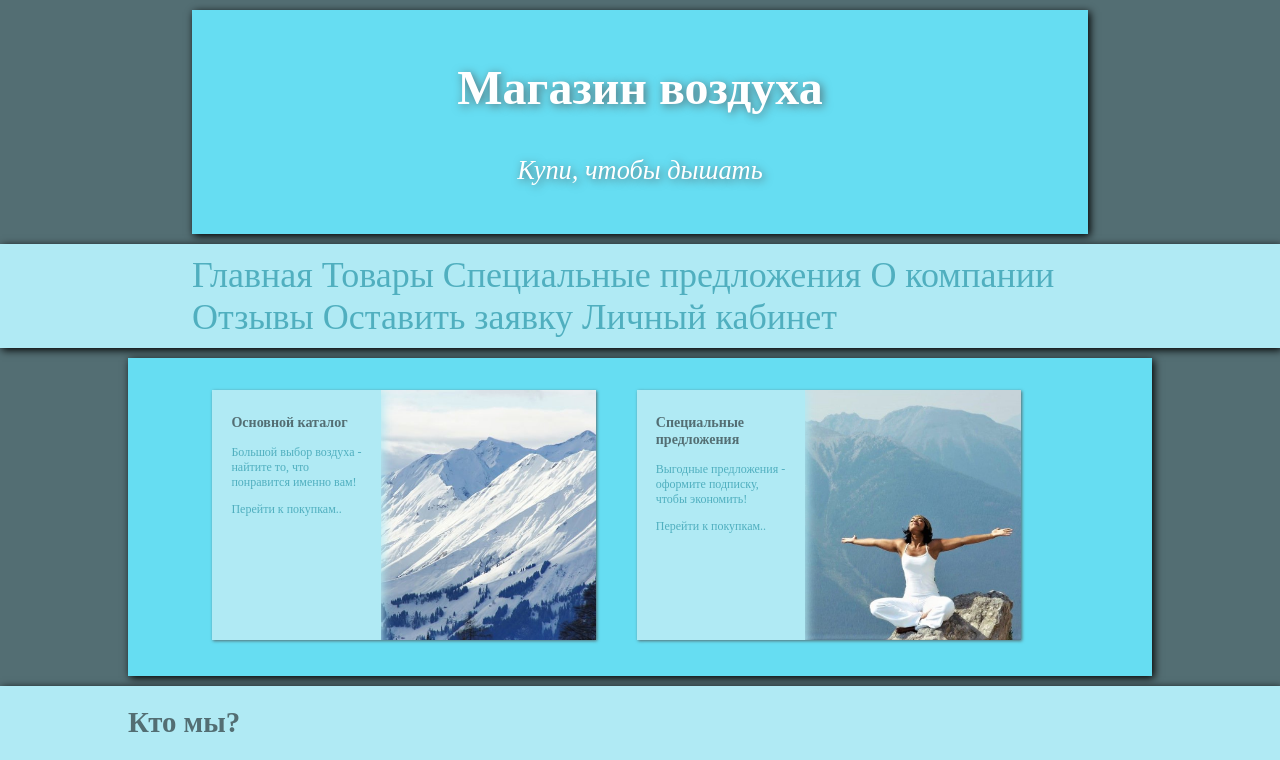
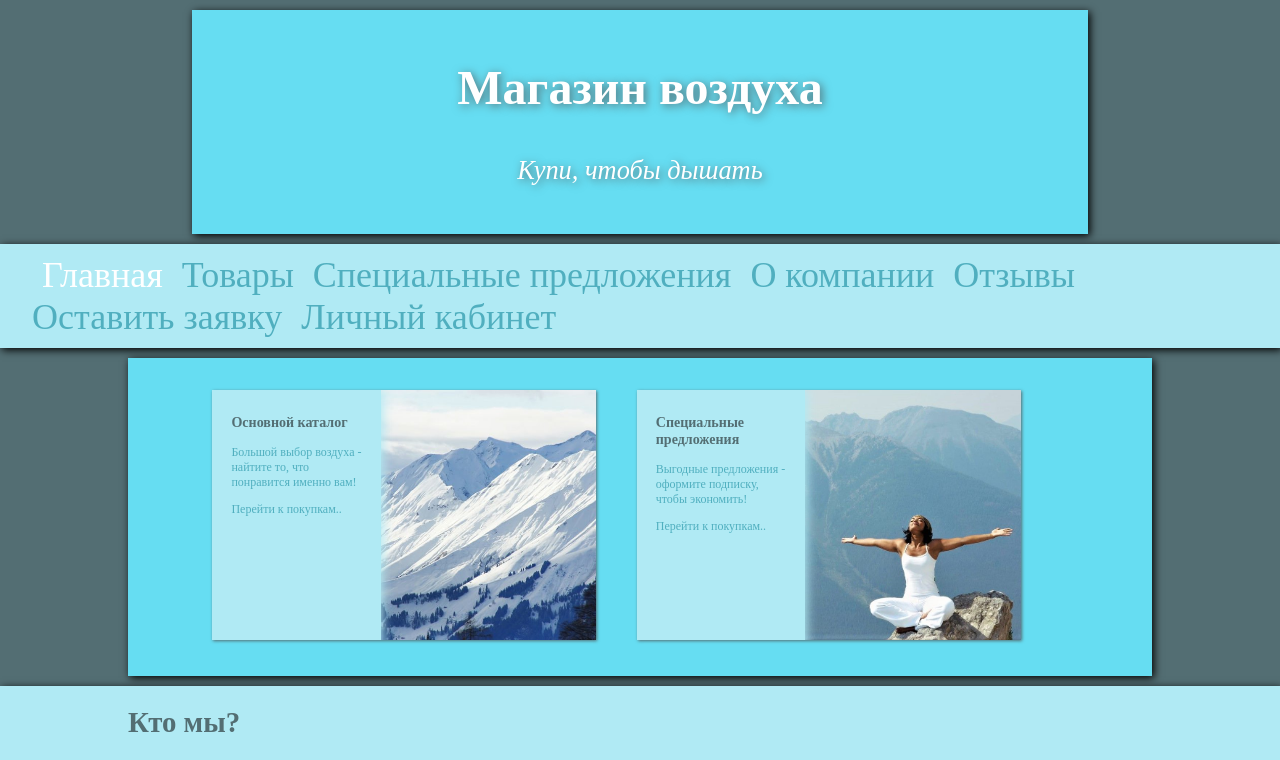
Before and after one commit to anastasia-zolotareva/web-labs, a plain HTML site: page index.html in a window 1280 px wide. Shown: the top 760 px of the page. Drawn offline with Linux system fonts and the light colour scheme.

Commit message:
upgrated

```diff
--- a/index.html
+++ b/index.html
@@ -20,7 +20,7 @@
             </section>
             <section class="longbarstyle nav_section">
                 <nav class="navigation">
-                    <a href="main.html" class="nav_element">Главная</a>
+                    <a href="index.html" class="nav_element">Главная</a>
                     <a href=catalog_items.html class="nav_element">Товары</a>
                     <a href=catalog_offers.html class="nav_element">Специальные предложения</a>
                     <a href="aboutus.html" class="nav_element">О компании</a>
--- a/src/css/main.css
+++ b/src/css/main.css
@@ -30,7 +30,7 @@ body {
 .navigation {
     font-size: 1.5em;
     font-family: serif;
-    width: 70%;
+    width: 95%;
     margin-left: auto;
     margin-right: auto;
     display: block;
@@ -38,15 +38,17 @@ body {
     align-self: center;
 }
 .nav_element {
-    display: inline-flex;
+    display: inline-block;
     text-decoration: none;
     color: #50AFBF;
+    margin-right: 10px;
+    margin-right: 10px;
 }
 .nav_element:hover {
     background-color: #536E73;
 }
 .current_nav_element {
-    display: inline-flex;
+    display: inline-block;
     text-decoration: none;
     padding-left: 10px;
     padding-right: 10px;
```
Also changed, not shown: aboutus.html (+1 -1 lines), account.html (+1 -1 lines), application_form.html (+2 -2 lines), catalog_items.html (+1 -1 lines), catalog_offers.html (+1 -1 lines), comments.html (+1 -1 lines), src/js/account.js (+16 -9 lines).
